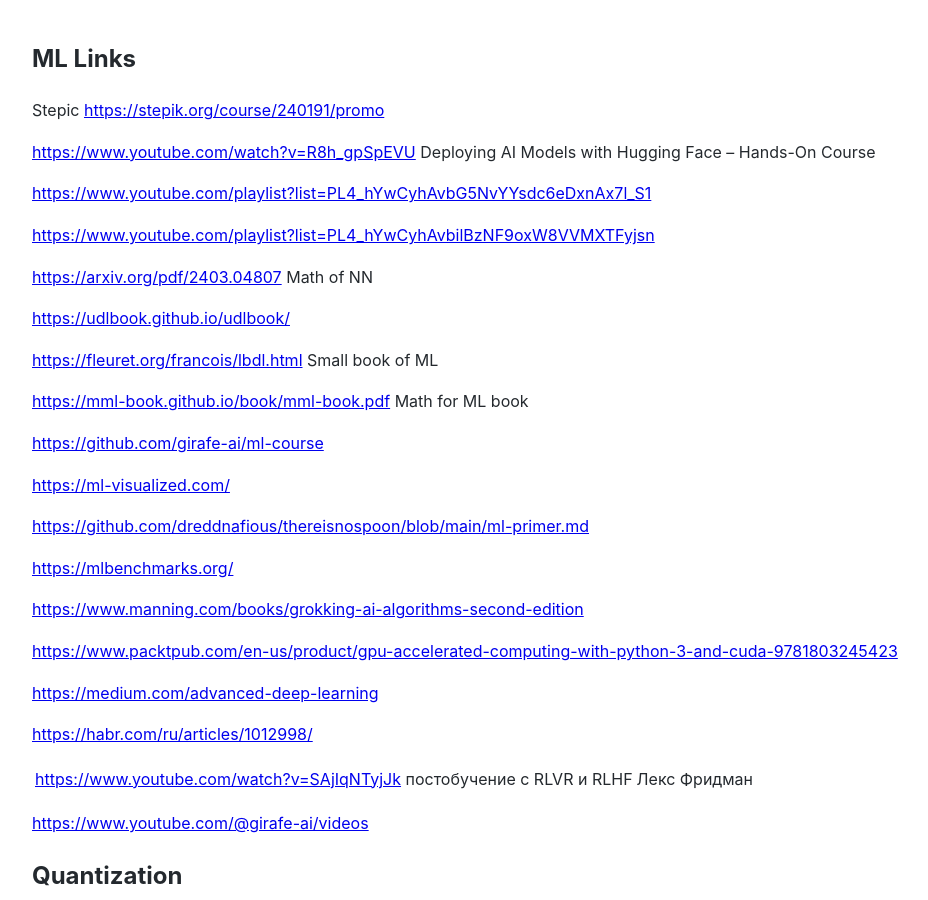
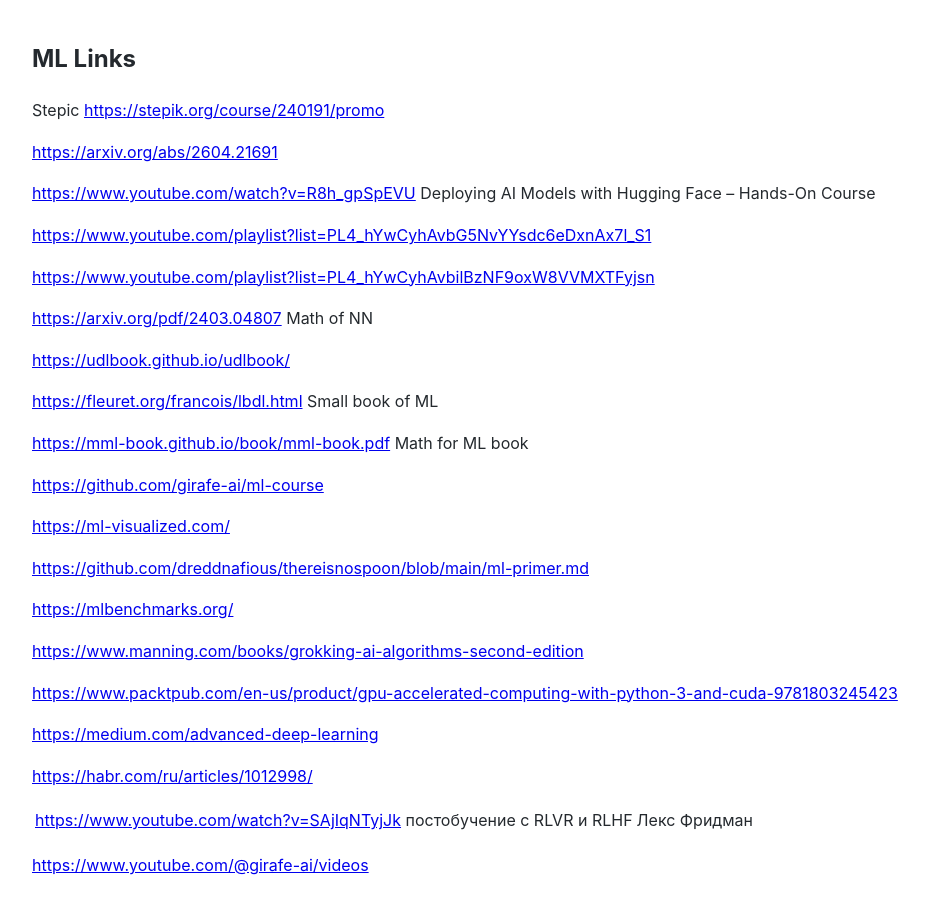
Before and after one commit to Michael-Lubinsky/michael-lubinsky.github.com, a Jekyll site: the page built from ml/mamba.md, in a window 1280 px wide and 900 px high. Shown: the whole window, without its empty margins (158-1086 px from the left). Built offline with Jekyll 4.4.1, drawn with Linux system fonts in a browser that asks for light colours; our own code applies the rules of GitHub Pages for plain Markdown files.

Commit message:
Update mamba.md

```diff
--- a/ml/mamba.md
+++ b/ml/mamba.md
@@ -3,6 +3,8 @@
 
 Stepic
 <https://stepik.org/course/240191/promo>
+
+<https://arxiv.org/abs/2604.21691>
 
 <https://www.youtube.com/watch?v=R8h_gpSpEVU>
 Deploying AI Models with Hugging Face – Hands-On Course
```
